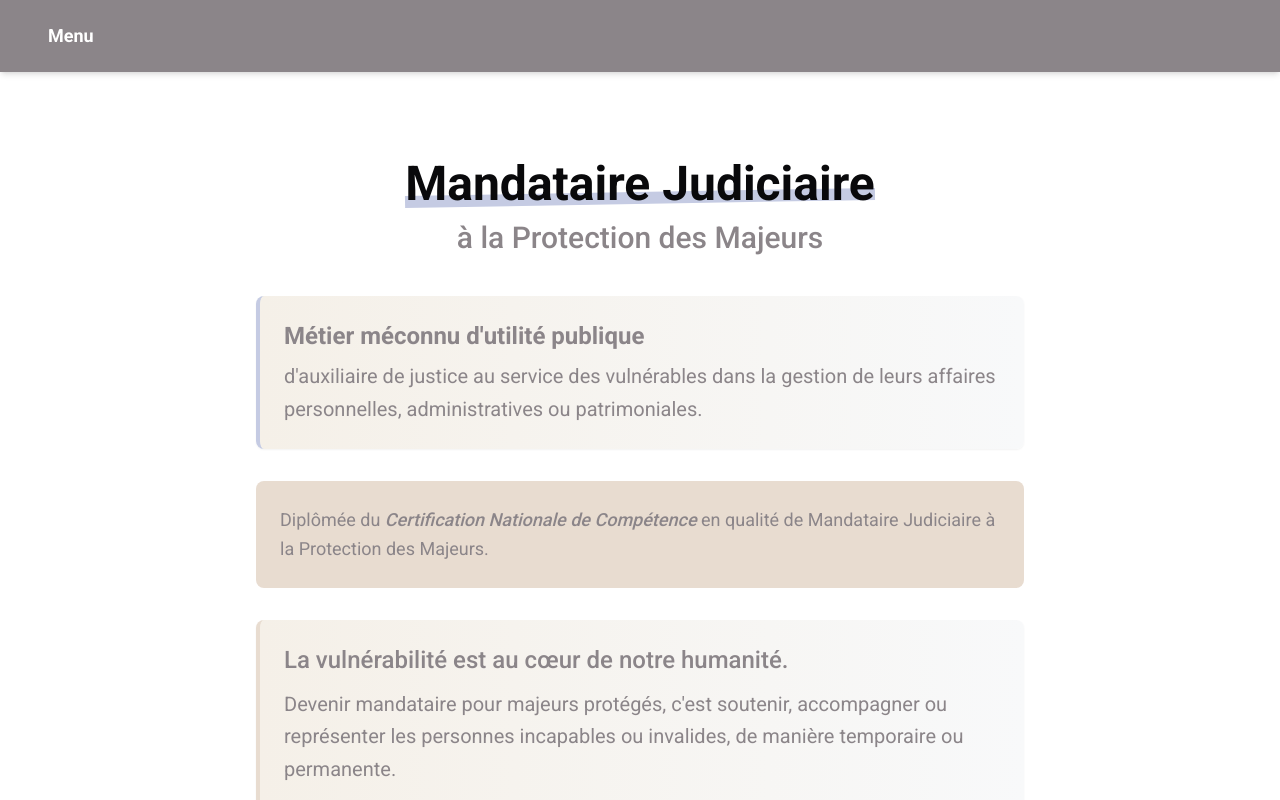
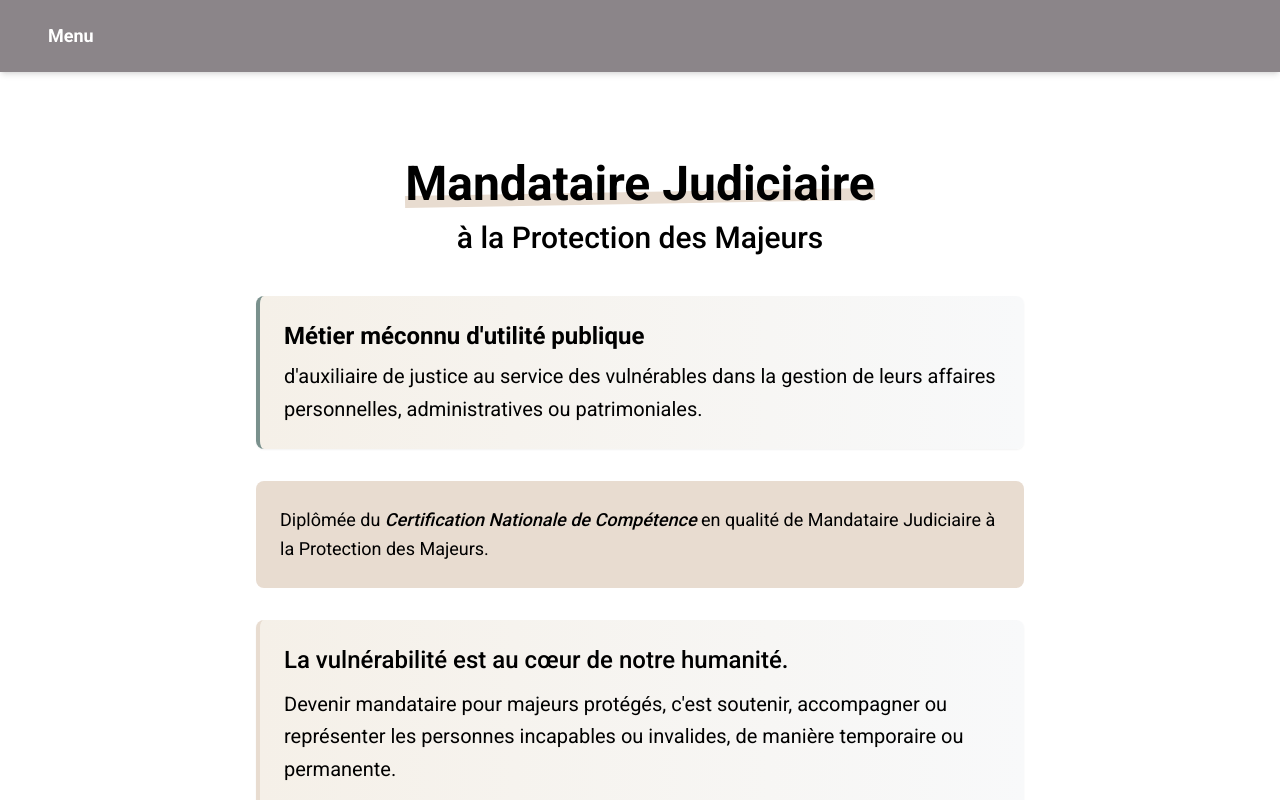
Before and after one commit to rgeron/next-anne-geron, a Next.js app: page /mandataire in a window 1280 px wide. Shown: the top 800 px of the page. Built offline with nearby package versions, Linux system fonts and the light colour scheme; no server answers.

Commit message:
mandataire page super

```diff
--- a/app/mandataire/client-page.tsx
+++ b/app/mandataire/client-page.tsx
@@ -7,7 +7,7 @@ export default function ClientMandatairePage() {
     taupeGray: "#8B8589",
     warmBeige: "#E8DCD0",
     paleCream: "#F5F0E8",
-    softPeriwinkle: "#C5CBE3",
+    richSage: "#7A918D",
     icyWhite: "#F8F9FA",
   } as const;
 
@@ -58,19 +58,16 @@ export default function ClientMandatairePage() {
           variants={fadeInUp}
         >
           <span className="relative inline-block">
-            <span className="relative z-10">
+            <span className="relative z-10 text-black">
               Mandataire Judiciaire
             </span>
             <motion.span
               className="absolute bottom-1 left-0 w-full h-3 transform -rotate-1 z-0"
-              style={{ backgroundColor: colors.softPeriwinkle }}
+              style={{ backgroundColor: colors.warmBeige }}
               variants={highlightText}
             ></motion.span>
           </span>
-          <span
-            className="block text-3xl mt-3 font-medium"
-            style={{ color: colors.taupeGray }}
-          >
+          <span className="block text-3xl mt-3 font-medium text-black">
             à la Protection des Majeurs
           </span>
         </motion.h1>
@@ -83,18 +80,15 @@ export default function ClientMandatairePage() {
             className="p-6 rounded-lg shadow-sm"
             style={{
               background: `linear-gradient(to right, ${colors.paleCream}, ${colors.icyWhite})`,
-              borderLeft: `4px solid ${colors.softPeriwinkle}`,
+              borderLeft: `4px solid ${colors.richSage}`,
             }}
             variants={fadeInUp}
           >
             <motion.p className="text-xl leading-relaxed">
-              <span
-                className="font-semibold text-2xl block mb-2"
-                style={{ color: colors.taupeGray }}
-              >
+              <span className="font-semibold text-2xl block mb-2 text-black">
                 Métier méconnu d&apos;utilité publique
               </span>
-              <span style={{ color: colors.taupeGray }}>
+              <span className="text-black">
                 d&apos;auxiliaire de justice au service des vulnérables dans la
                 gestion de leurs affaires personnelles, administratives ou
                 patrimoniales.
@@ -107,10 +101,7 @@ export default function ClientMandatairePage() {
             style={{ backgroundColor: colors.warmBeige }}
             variants={fadeInUp}
           >
-            <motion.p
-              className="text-lg leading-relaxed"
-              style={{ color: colors.taupeGray }}
-            >
+            <motion.p className="text-lg leading-relaxed text-black">
               Diplômée du{" "}
               <span className="italic font-medium">
                 Certification Nationale de Compétence
@@ -132,13 +123,10 @@ export default function ClientMandatairePage() {
             }}
           >
             <motion.p className="text-xl leading-relaxed">
-              <span
-                className="text-2xl font-medium block mb-3"
-                style={{ color: colors.taupeGray }}
-              >
+              <span className="text-2xl font-medium block mb-3 text-black">
                 La vulnérabilité est au cœur de notre humanité.
               </span>
-              <span style={{ color: colors.taupeGray }}>
+              <span className="text-black">
                 Devenir mandataire pour majeurs protégés, c&apos;est soutenir,
                 accompagner ou représenter les personnes incapables ou
                 invalides, de manière temporaire ou permanente.
```
